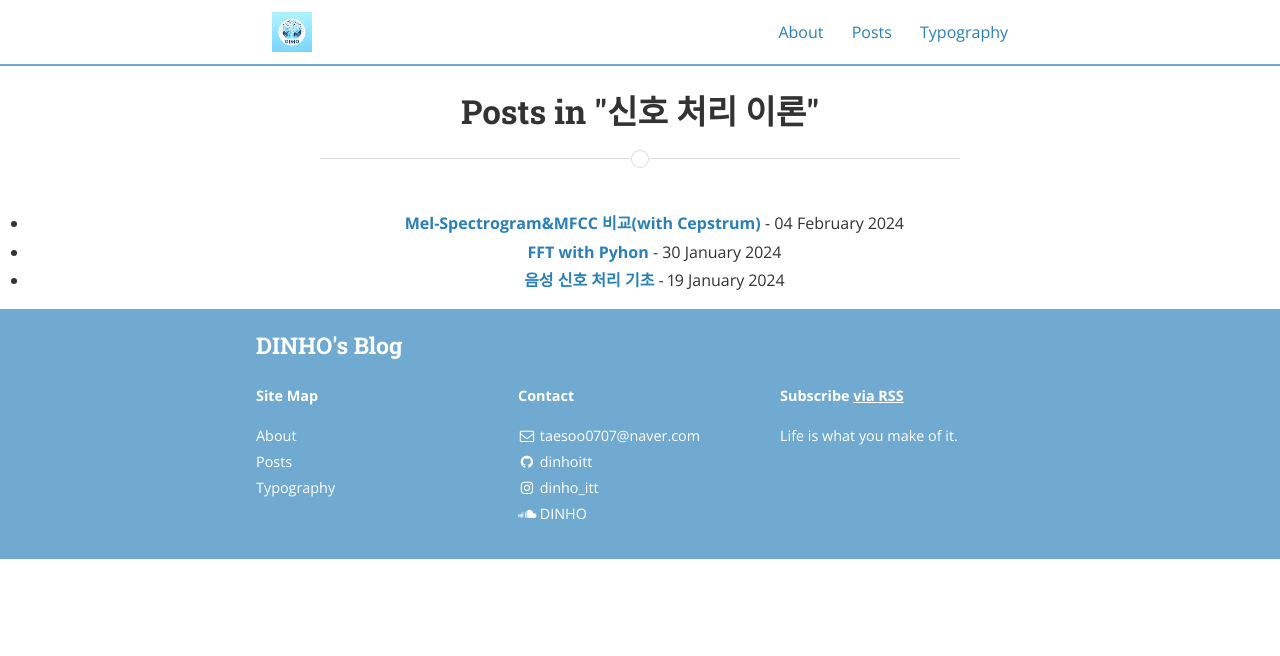
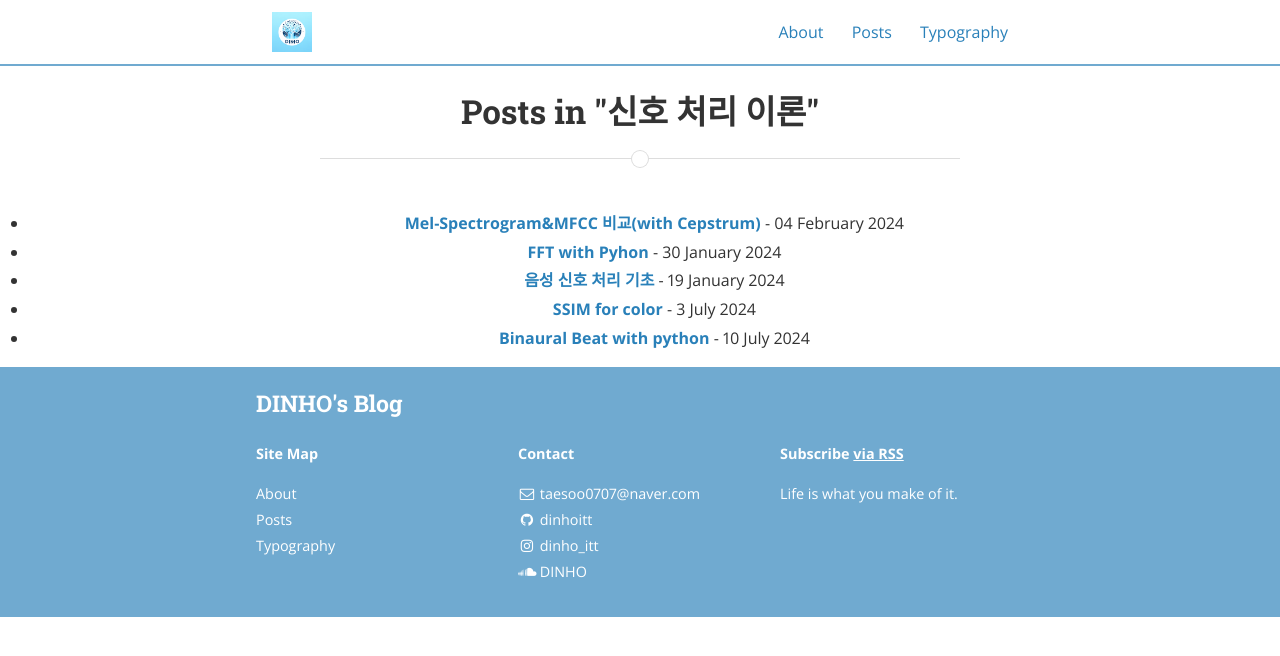
Before and after one commit to dinhoitt/dinhoitt.github.io, a Jekyll site: the page built from category/신호-처리-이론/index.html, in a window 1280 px wide. Shown: the top 656 px of the page. Built offline with Jekyll 4.4.1, drawn with Linux system fonts in a browser that asks for light colours; nearby versions of some CDN libraries.

Commit message:
sitemap and category

```diff
--- a/category/신호-처리-이론/index.html
+++ b/category/신호-처리-이론/index.html
@@ -42,6 +42,25 @@ layout: default
             <span class="post-date"> - 19 January 2024</span>
           </li>
 
+          <li>
+            <strong>
+                <a class="post-link" href="https://dinhoitt.github.io/python/%EC%8B%A0%ED%98%B8-%EC%B2%98%EB%A6%AC-%EC%9D%B4%EB%A1%A0/2024/07/03/SSIM.html">
+                    SSIM for color
+                </a>
+            </strong>
+            <span class="post-date"> - 3 July 2024</span>
+        </li>
+
+        <li>
+            <strong>
+                <a class="post-link" href="https://dinhoitt.github.io/python/%EC%8B%A0%ED%98%B8-%EC%B2%98%EB%A6%AC-%EC%9D%B4%EB%A1%A0/2024/07/10/Binaural_beats.html">
+                    Binaural Beat with python
+                </a>
+            </strong>
+            <span class="post-date"> - 10 July 2024</span>
+        </li>
+
+
 
 
 
--- a/sitemap.xml
+++ b/sitemap.xml
@@ -68,6 +68,10 @@ layout: null
         <loc>https://dinhoitt.github.io/python/%EC%8B%A0%ED%98%B8-%EC%B2%98%EB%A6%AC-%EC%9D%B4%EB%A1%A0/2024/07/03/SSIM.html</loc>
     </url>
 
+    <url>
+        <loc>https://dinhoitt.github.io/python/%EC%8B%A0%ED%98%B8-%EC%B2%98%EB%A6%AC-%EC%9D%B4%EB%A1%A0/2024/07/10/Binaural_beats.html</loc>
+    </url>
+
     <!--
     <url>
         <loc></loc>
```
Also changed, not shown: category/Python/index.html (+11 -0 lines).
